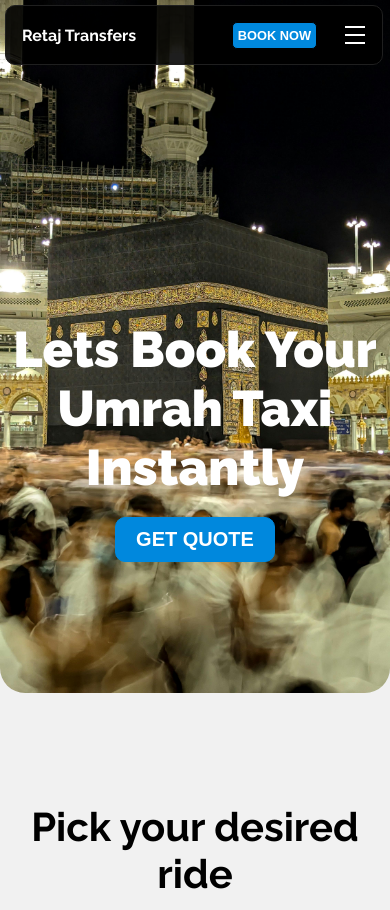
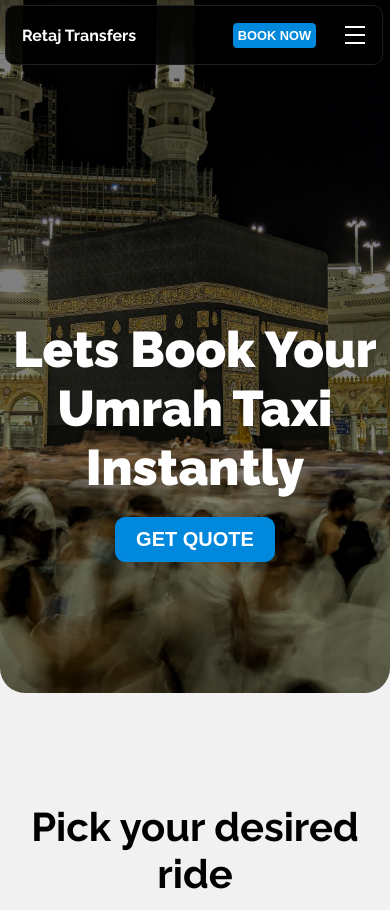
Before and after one commit to Ulrik-Matemu/RetajTransfers, a plain HTML site: page index.html in a window 390 px wide. Shown: the top 910 px of the page. Drawn offline with Linux system fonts and the light colour scheme.

Commit message:
adjusted mobile image opacity

```diff
--- a/css/style.css
+++ b/css/style.css
@@ -223,6 +223,8 @@
     .mobile-hero-img {
         display: block;
         width: 100%;
+        opacity: 1;
+    filter: brightness(0.5);
         border-bottom-left-radius: 25px;
         border-bottom-right-radius: 25px;
     }
```
